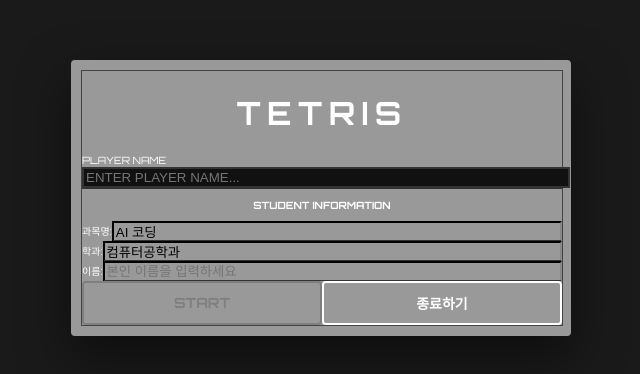
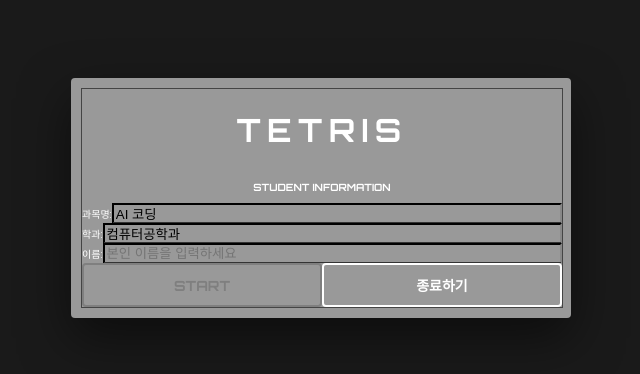
Before and after one commit to cyj2406/tetris, a Next.js app: page / in a window 1280 px wide. Shown: the part 202-576 px from the top of the page, without its empty margins (319-959 px from the left). Built offline with nearby package versions, Linux system fonts and the light colour scheme.

Commit message:
Refactor: Remove redundant player name field and use student name instead

```diff
--- a/components/StartScreen.tsx
+++ b/components/StartScreen.tsx
@@ -28,7 +28,8 @@
   const handleStart = () => {
     console.log("Start button clicked, checking form validity...");
     if (isFormValid) {
-      localStorage.setItem('tetris_player_name', name);
+      // Use studentName as the official player name for the game
+      localStorage.setItem('tetris_player_name', studentName);
       localStorage.setItem('tetris_subject', subject);
       localStorage.setItem('tetris_dept', dept);
       localStorage.setItem('tetris_student_name', studentName);
@@ -50,7 +51,8 @@
 
   if (!mounted) return null;
 
-  const isFormValid = name.trim() !== '' && subject.trim() !== '' && dept.trim() !== '' && studentName.trim() !== '';
+  // Reduced validation items: Now only subject, dept, and studentName are required
+  const isFormValid = subject.trim() !== '' && dept.trim() !== '' && studentName.trim() !== '';
 
   return (
     <div className="flex flex-col items-center justify-center min-h-screen p-4 bg-[#1a1a1a]">
@@ -60,19 +62,7 @@
             TETRIS
           </h1>
 
-          <div className="w-full space-y-2">
-            <label className="block text-[10px] font-bold text-slate-400 uppercase tracking-widest ml-1 text-white">Player Name</label>
-            <input
-              type="text"
-              value={name}
-              onChange={(e) => setName(e.target.value)}
-              placeholder="ENTER PLAYER NAME..."
-              className="w-full px-4 py-3 bg-[#111] border-2 border-[#333] rounded focus:border-white focus:outline-none transition-all text-white font-mono uppercase tracking-widest text-sm"
-              onKeyDown={(e) => e.key === 'Enter' && handleStart()}
-            />
-          </div>
-
-          <div className="w-full space-y-4 pt-6 border-t border-[#333]">
+          <div className="w-full space-y-4 pt-2">
             <h3 className="text-[10px] font-bold text-slate-500 uppercase tracking-widest text-center mb-2">Student Information</h3>
 
             <div className="space-y-3">
@@ -102,6 +92,7 @@
                   onChange={(e) => setStudentName(e.target.value)}
                   placeholder="본인 이름을 입력하세요"
                   className="flex-1 bg-transparent border-b border-[#333] text-sm text-white focus:border-white focus:outline-none py-1"
+                  onKeyDown={(e) => e.key === 'Enter' && handleStart()}
                 />
               </div>
             </div>
```
